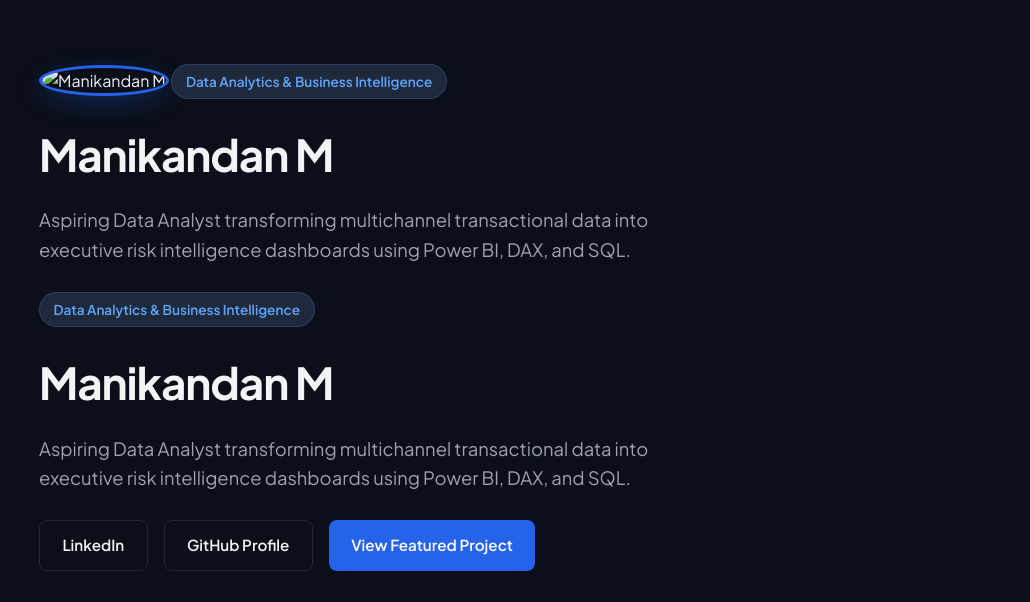
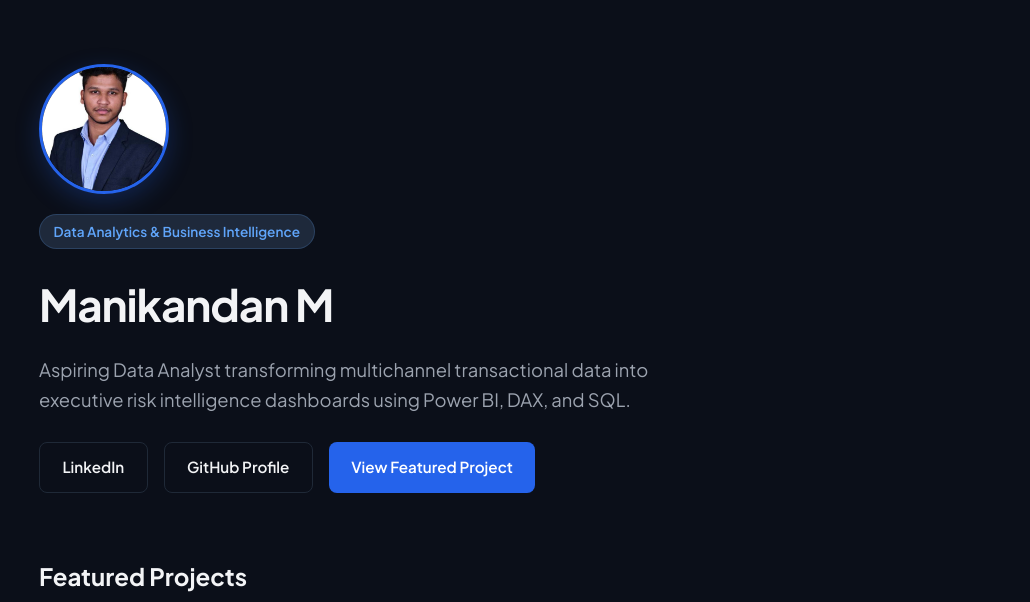
Before and after one commit to manikandan-m24/manikandan-m24.github.io, a plain HTML site: page index.html in a window 1280 px wide. Shown: the top 602 px of the page, without its empty margins (121-1151 px from the left). Drawn offline with Linux system fonts and the light colour scheme.

Commit message:
Update index.html

```diff
--- a/index.html
+++ b/index.html
@@ -156,6 +156,7 @@
       font-size: 0.9rem;
     }
     .profile-photo {
+      display: block;
       width: 130px;
       height: 130px;
       border-radius: 50%;
@@ -170,11 +171,7 @@
   <div class="container">
     <!-- Hero Header -->
     <header class="hero">
-      <header class="hero">
-      <img src="your-photo.jpg" alt="Manikandan M" class="profile-photo">
-      <div class="badge">Data Analytics & Business Intelligence</div>
-      <h1>Manikandan M</h1>
-      <p>Aspiring Data Analyst transforming multichannel transactional data into executive risk intelligence dashboards using Power BI, DAX, and SQL.</p>
+      <img src="manikandan.jpeg" alt="Manikandan M" class="profile-photo">
       <div class="badge">Data Analytics & Business Intelligence</div>
       <h1>Manikandan M</h1>
       <p>Aspiring Data Analyst transforming multichannel transactional data into executive risk intelligence dashboards using Power BI, DAX, and SQL.</p>
```
